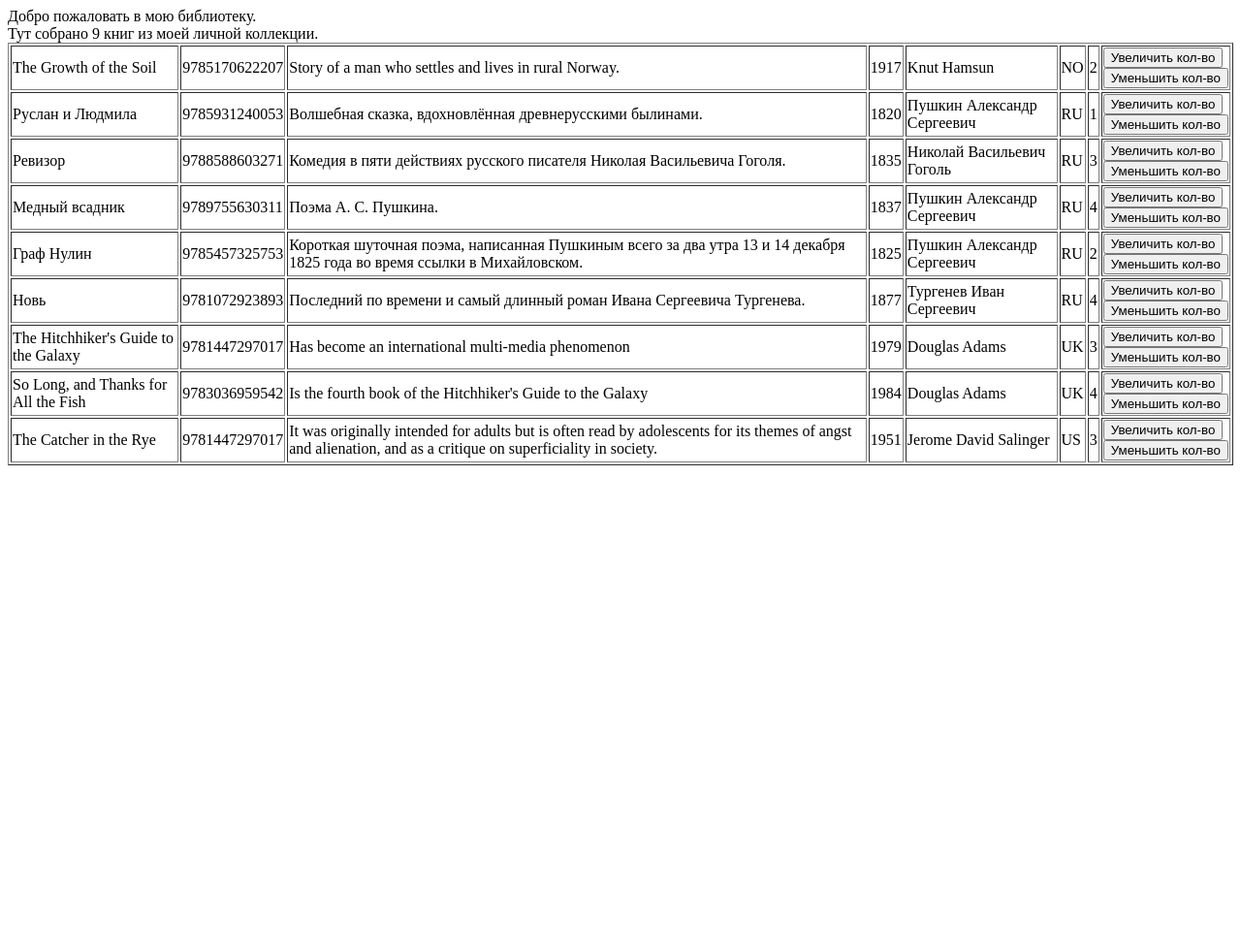
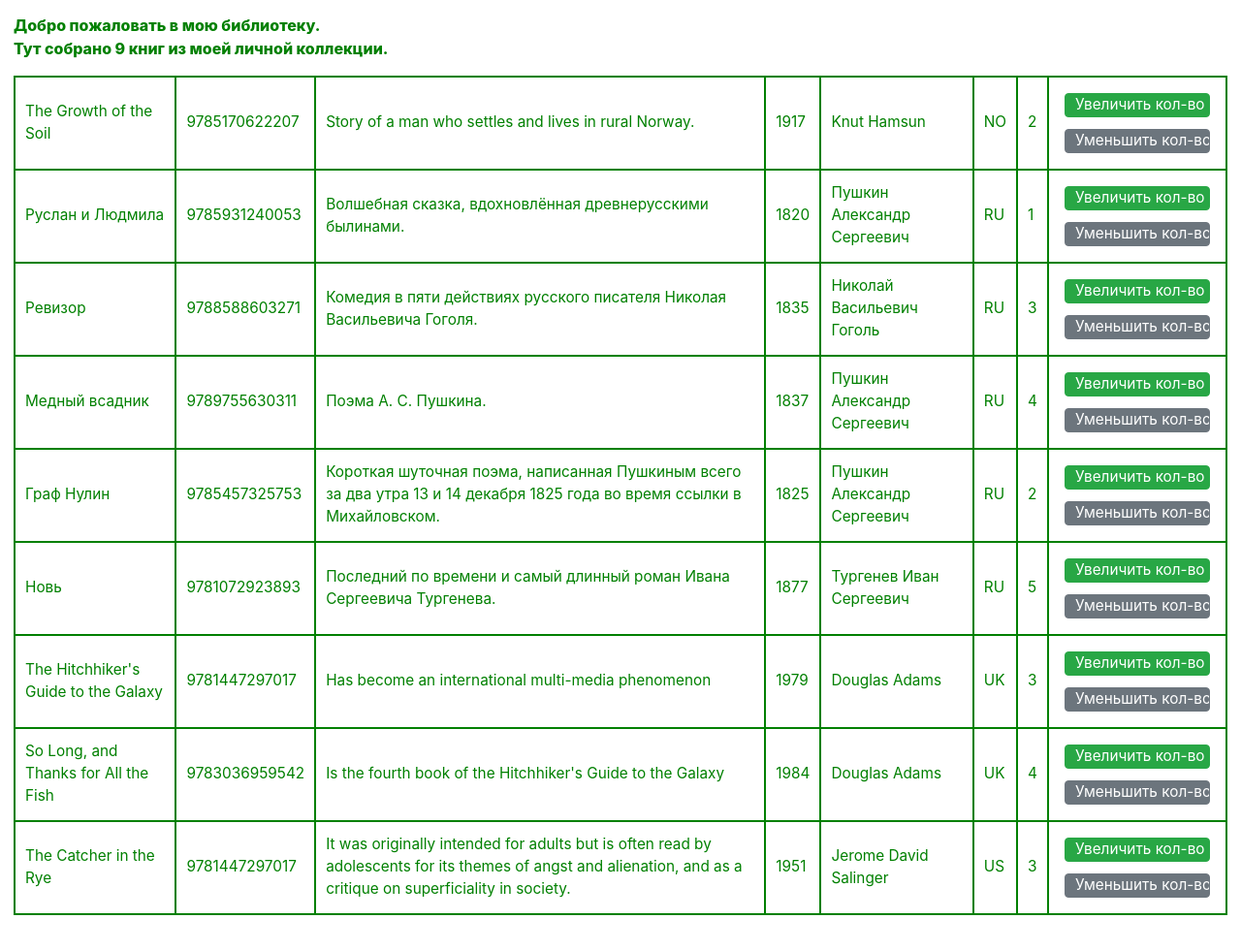
Before and after one commit to serkonon/skillfactory-module-d4.10-kononov, a Django app: page /index/ in a window 1280 px wide. Shown: the whole page at 97% size. Before the commit the page ends 480 px from the top, so only its background shows below. Run offline with Django 3.2, Linux system fonts and the light colour scheme; data comes from the database, SQL or seed files in the repository.

Commit message:
improving the application

```diff
--- a/my_site/urls.py
+++ b/my_site/urls.py
@@ -23,5 +23,5 @@ urlpatterns = [
     path('index/', views.index),
     path('index/book_increment/', views.book_increment),
     path('index/book_decrement/', views.book_decrement),
-    path('publish/', views.publish),
+    path('publishers/', views.publishers),
 ]
--- a/p_library/admin.py
+++ b/p_library/admin.py
@@ -1,5 +1,5 @@
 from django.contrib import admin
-from p_library.models import Book, Author, Publisher, Publish
+from p_library.models import Book, Author, Publisher
 
 
 @admin.register(Book)
@@ -16,7 +16,3 @@ class AuthorAdmin(admin.ModelAdmin):
 @admin.register(Publisher)
 class PublisherAdmin(admin.ModelAdmin):
     pass
-
-@admin.register(Publish)
-class PublishAdmin(admin.ModelAdmin):
-    pass
--- a/p_library/models.py
+++ b/p_library/models.py
@@ -15,6 +15,18 @@ class Author(models.Model):
         verbose_name_plural = 'Авторы'
 
 
+class Publisher(models.Model):
+    name = models.CharField(max_length=100, verbose_name="Название")
+    country = models.CharField(max_length=2, verbose_name="Код страны")
+
+    def __str__(self):
+        return self.name
+
+    class Meta:
+        verbose_name = 'Издатель'
+        verbose_name_plural = 'Издатели'
+
+
 class Book(models.Model):
     ISBN = models.CharField(max_length=13)
     title = models.TextField(verbose_name="Название")
@@ -23,6 +35,7 @@ class Book(models.Model):
     author = models.ForeignKey(Author, on_delete=models.CASCADE, related_name="book_author")
     price = models.DecimalField(default=0, max_digits=10, decimal_places=2, verbose_name="Цена")
     copy_count = models.PositiveSmallIntegerField(default=1, verbose_name="Кол-во экземпляров")
+    publisher = models.ForeignKey(Publisher, on_delete=models.CASCADE, null=True, related_name="book_publisher")
 
     def __str__(self):
         return self.title
@@ -30,28 +43,3 @@ class Book(models.Model):
     class Meta:
         verbose_name = 'Книга'
         verbose_name_plural = 'Книги'
-
-
-class Publisher(models.Model):
-    name = models.CharField(max_length=100, verbose_name="Название")
-    books = models.ManyToManyField(Book, through="p_library.Publish")
-
-    def __str__(self):
-        return self.name
-
-    class Meta:
-        verbose_name = 'Издатель'
-        verbose_name_plural = 'Издатели'
-
-class Publish(models.Model):
-    publisher = models.ForeignKey(Publisher, on_delete=models.CASCADE, related_name="publish_publisher")
-    book = models.ForeignKey(Book, on_delete=models.CASCADE, related_name="publish_book")
-    year = models.PositiveSmallIntegerField(validators=[MaxValueValidator(9999)], verbose_name="Год издания")
-    copy_count = models.PositiveIntegerField(validators=[MaxValueValidator(999999999)], verbose_name="Тираж")
-
-    def __str__(self):
-        return str(self.publisher) + " - " + str(self.book) + " - " + str(self.year)
-
-    class Meta:
-        verbose_name = 'Публикация'
-        verbose_name_plural = 'Публикации'
--- a/p_library/static/css/style.css
+++ b/p_library/static/css/style.css
@@ -1,9 +1,43 @@
+body {
+    color: green;
+    font-size: 11.5pt;
+    padding: 14px;
+}
+
+table > tbody > tr > td {
+    border: solid 2px green;
+    padding: 10px;
+}
+
+.book-name {
+    margin: 15px 0 0 25px;
+}
+
+.btn{
+    font-size: inherit;
+    padding: 0 10px;
+    margin: 6px;
+    width: 150px;
+}
+
 .list-group {
     font-size: 12pt;
+    line-height: 7pt;
     margin: 50px auto;
     max-width: 600px;
 }
 
 .list-group-item {
-    padding: 5px;
+    border: solid 2px green;
+    padding: 18px;
 }
+
+.pub-name {
+    font-weight: 800;
+    margin: 0 0 10px 0;
+}
+
+.welcome {
+    font-size: 12pt;
+    font-weight: 800;
+}
--- a/p_library/templates/index.html
+++ b/p_library/templates/index.html
@@ -2,12 +2,16 @@
 <html lang="en">
 <head>
     <meta charset="UTF-8">
+    <link rel="stylesheet" href="https://cdn.jsdelivr.net/npm/bootstrap@4.5.3/dist/css/bootstrap.min.css" integrity="sha384-TX8t27EcRE3e/ihU7zmQxVncDAy5uIKz4rEkgIXeMed4M0jlfIDPvg6uqKI2xXr2" crossorigin="anonymous">
+    {% load static %}
+    <link rel="stylesheet" href="{% static 'css/style.css' %}">
     <title>Главная</title>
 </head>
 <body>
-    Добро пожаловать в {{ title }}. <br>
-    Тут собрано {{ books_count }} книг из моей личной коллекции.
-    <br>
+    <p class="welcome">
+        Добро пожаловать в {{ title }}.<br>
+        Тут собрано {{ books_count }} книг из моей личной коллекции.
+    </p>
     <table border="1">
         {% for book in books %}
             <tr>
@@ -22,12 +26,13 @@
                     <form action="/index/book_increment/" method="post" enctype="multipart/form-data">
                         {% csrf_token %}
                         <input type="hidden" name="id" value="{{book.id}}" />
-                        <input type="submit" value="Увеличить кол-во" />
+                        <input type="submit" class="btn btn-success" value="Увеличить кол-во" />
                     </form>
                     <form action="/index/book_decrement/" method="post" enctype="multipart/form-data">
                         {% csrf_token %}
                         <input type="hidden" name="id" value="{{book.id}}" />
-                        <input type="submit" value="Уменьшить кол-во" />
+                        <input type="submit" class="btn btn-secondary" value="Уменьшить кол-во" />
+<!--                        <input type="submit" value="Уменьшить кол-во" />-->
                     </form>
                 </td>
             </tr>
--- a/p_library/views.py
+++ b/p_library/views.py
@@ -2,7 +2,7 @@
 from django.http import HttpResponse
 from django.template import loader
 from django.shortcuts import redirect
-from p_library.models import Book, Publish
+from p_library.models import Book, Publisher
 
 
 def books_list(request):
@@ -57,10 +57,12 @@ def book_decrement(request):
         return redirect('/index/')
 
 
-def publish(request):
-    template = loader.get_template('publish.html')
-    publishes = Publish.objects.all()
+def publishers(request):
+    template = loader.get_template('publisher.html')
+    publishers = Publisher.objects.all()
+    books = Book.objects.all()
     out_data = {
-        "publishes": publishes,
+        "publishers": publishers,
+        "books": books,
     }
     return HttpResponse(template.render(out_data, request))
```
Also changed, not shown: p_library/templates/publisher.html (renamed from p_library/templates/publish.html, +10 -3 lines), README.md, db.sqlite3, p_library/migrations/0001_initial.py.
